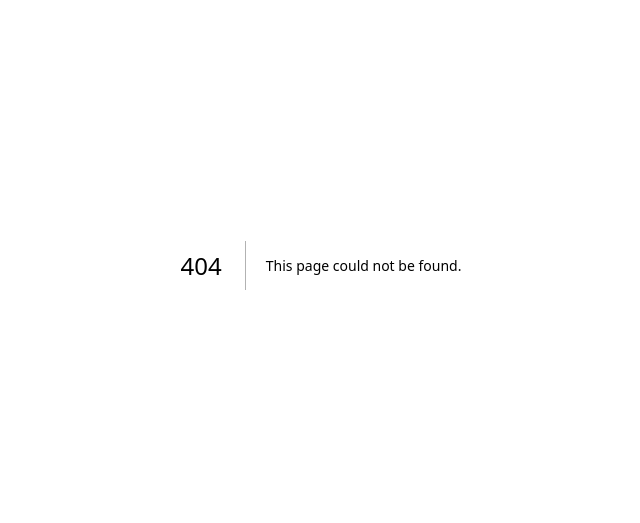
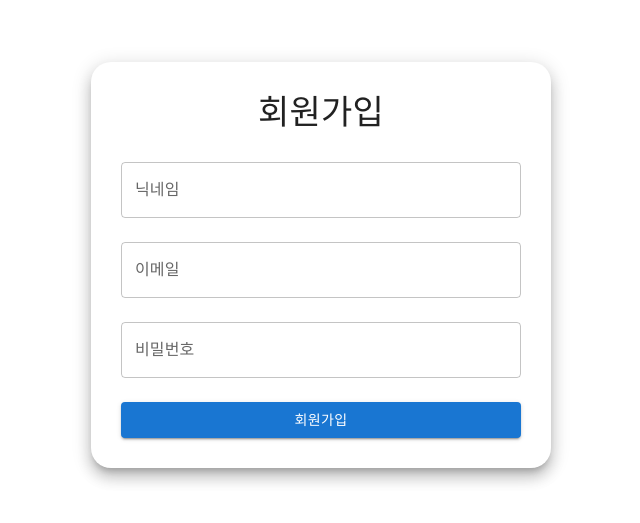
Before and after one commit to ppotatoG/game-gathering, a Next.js app: page /register in a window 1280 px wide. Before the commit this address had no page. Shown: the part 135-658 px from the top of the page, without its empty margins (319-959 px from the left). Built offline with nearby package versions, Linux system fonts and the light colour scheme.

Commit message:
feat: 페이지 UI 설정

```diff
--- a/app/auth/login/page.tsx
+++ /dev/null
@@ -1,32 +0,0 @@
-"use client"
-import { signInWithEmailAndPassword } from "firebase/auth"
-import { useState } from "react"
-
-import { auth } from "@/services/firebase"
-
-export default function LoginPage() {
-  const [email, setEmail] = useState("")
-  const [password, setPassword] = useState("")
-
-  const handleLogin = async () => {
-    await signInWithEmailAndPassword(auth, email, password)
-  }
-
-  return (
-    <div>
-      <input
-        type="email"
-        value={email}
-        onChange={e => setEmail(e.target.value)}
-        placeholder="Email"
-      />
-      <input
-        type="password"
-        value={password}
-        onChange={e => setPassword(e.target.value)}
-        placeholder="Password"
-      />
-      <button onClick={handleLogin}>Login</button>
-    </div>
-  )
-}
--- /dev/null
+++ b/app/login/page.tsx
@@ -0,0 +1,38 @@
+"use client"
+import { TextField, Button, Container, Typography } from "@mui/material"
+import { useState } from "react"
+
+export default function LoginPage() {
+  const [email, setEmail] = useState("")
+  const [password, setPassword] = useState("")
+
+  const handleSubmit = () => {
+    // 로그인 로직 (Firebase Auth 등)
+  }
+
+  return (
+    <Container maxWidth="xs" sx={{ marginTop: 8 }}>
+      <Typography variant="h5" gutterBottom>
+        로그인
+      </Typography>
+      <TextField
+        label="Email"
+        fullWidth
+        margin="normal"
+        value={email}
+        onChange={e => setEmail(e.target.value)}
+      />
+      <TextField
+        label="Password"
+        type="password"
+        fullWidth
+        margin="normal"
+        value={password}
+        onChange={e => setPassword(e.target.value)}
+      />
+      <Button variant="contained" fullWidth onClick={handleSubmit}>
+        로그인
+      </Button>
+    </Container>
+  )
+}
--- /dev/null
+++ b/app/register/page.tsx
@@ -0,0 +1,58 @@
+"use client"
+
+import { Button, TextField, Paper, Typography, Box } from '@mui/material';
+import Grid from '@mui/material/Grid2';
+import { useState } from 'react';
+
+import { useUser } from '@/hooks/useUser';
+import { useLoadingStore } from "@/store/loading"
+
+export default function RegisterPage () {
+  const [email, setEmail] = useState('');
+  const [password, setPassword] = useState('');
+  const [nickname, setNickname] = useState('');
+  const { register } = useUser();
+  const loadingCount = useLoadingStore((state) => state.loadingCount);
+
+  const handleRegister = async () => {
+    await register(email, password, nickname);
+  };
+
+  return (
+    <Grid container justifyContent="center" alignItems="center" sx={{ height: '100vh' }}>
+      <Paper elevation={10} sx={{ padding: '30px', borderRadius: '20px' }}>
+        <Box width="100%" maxWidth={400}>
+          <Typography variant="h4" component="h1" align="center" gutterBottom>
+            회원가입
+          </Typography>
+          <TextField
+            label="닉네임"
+            fullWidth
+            margin="normal"
+            value={nickname}
+            onChange={(e) => setNickname(e.target.value)}
+          />
+          <TextField
+            label="이메일"
+            fullWidth
+            margin="normal"
+            value={email}
+            onChange={(e) => setEmail(e.target.value)}
+          />
+          <TextField
+            label="비밀번호"
+            type="password"
+            fullWidth
+            margin="normal"
+            value={password}
+            onChange={(e) => setPassword(e.target.value)}
+            sx={{ mb: 3 }}
+          />
+          <Button variant="contained" fullWidth onClick={handleRegister} disabled={loadingCount > 0}>
+            {loadingCount ? '가입 중...' : '회원가입'}
+          </Button>
+        </Box>
+      </Paper>
+    </Grid>
+  );
+}
--- /dev/null
+++ b/app/types/menu.d.ts
@@ -0,0 +1,4 @@
+interface Menu {
+  label: string;
+  path: string;
+}
--- /dev/null
+++ b/app/types/toast.d.ts
@@ -0,0 +1,5 @@
+interface Toast {
+  id: string;
+  message: string;
+  type: 'success' | 'error' | 'info' | 'warning';
+}
--- /dev/null
+++ b/app/user/page.tsx
@@ -0,0 +1,31 @@
+"use client"
+import { Container, Typography, List, ListItem } from "@mui/material"
+import {useState, useEffect} from "react";
+
+import {useUser} from "@/hooks/useUser";
+
+export default function UsersPage() {
+  const [users, setUsers] = useState<User[]>([]);
+  const { fetchUsers } = useUser();
+
+  useEffect(() => {
+    fetchUsers().then((data) => {
+      setUsers(data);
+    });
+  }, []);
+
+  return (
+    <Container sx={{ marginTop: 8 }}>
+      <Typography variant="h5" gutterBottom>
+        소모임 유저 목록
+      </Typography>
+      <List>
+        {users.map((user, index) => (
+          <ListItem key={index}>
+            {user.name}
+          </ListItem>
+        ))}
+      </List>
+    </Container>
+  )
+}
--- a/app/users/page.tsx
+++ /dev/null
@@ -1,18 +0,0 @@
-"use client"
-import { useEffect } from "react"
-
-export default function UsersPage() {
-
-  useEffect(() => {
-    const fetchUsers = async () => {
-      fetch('/riot/summoner?name=Chason&tag=KR1')
-        .then(r => r.json())
-        .then(data => console.log(data))
-    }
-    fetchUsers()
-  }, [])
-
-  return (
-    <div></div>
-  )
-}
```
